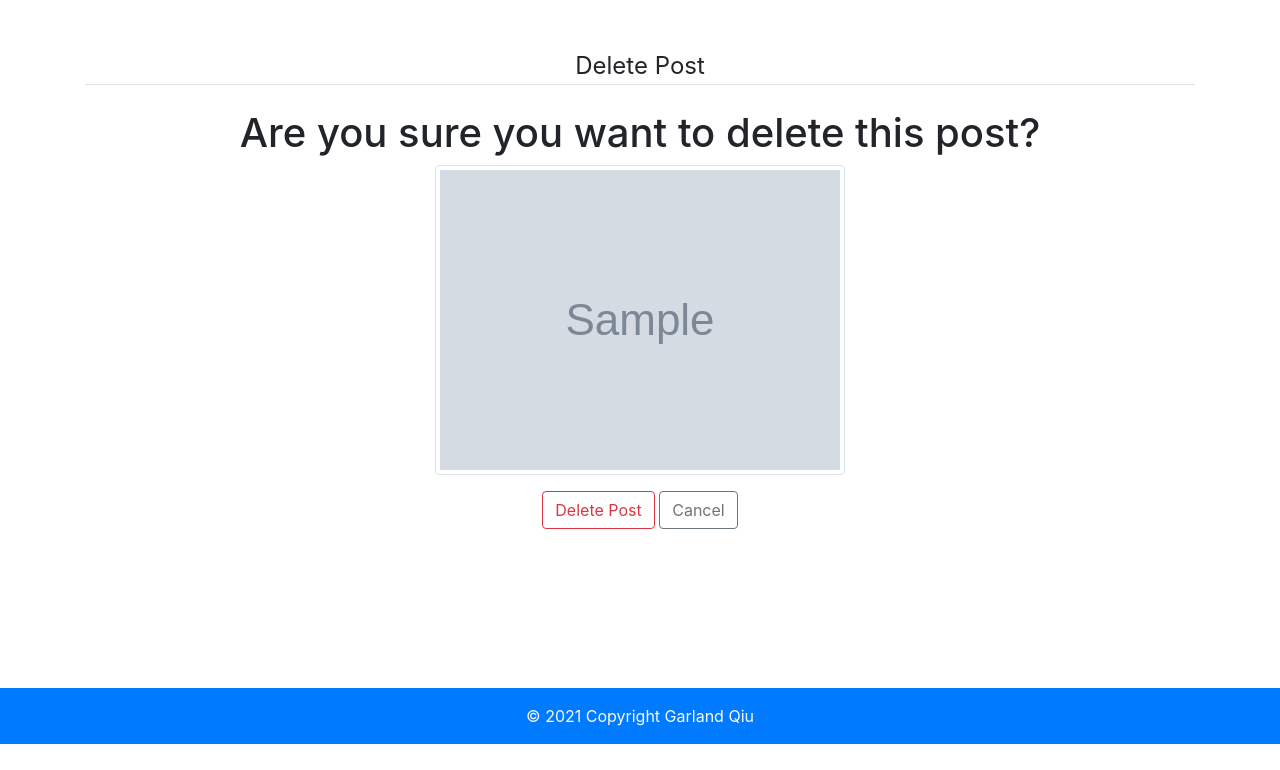
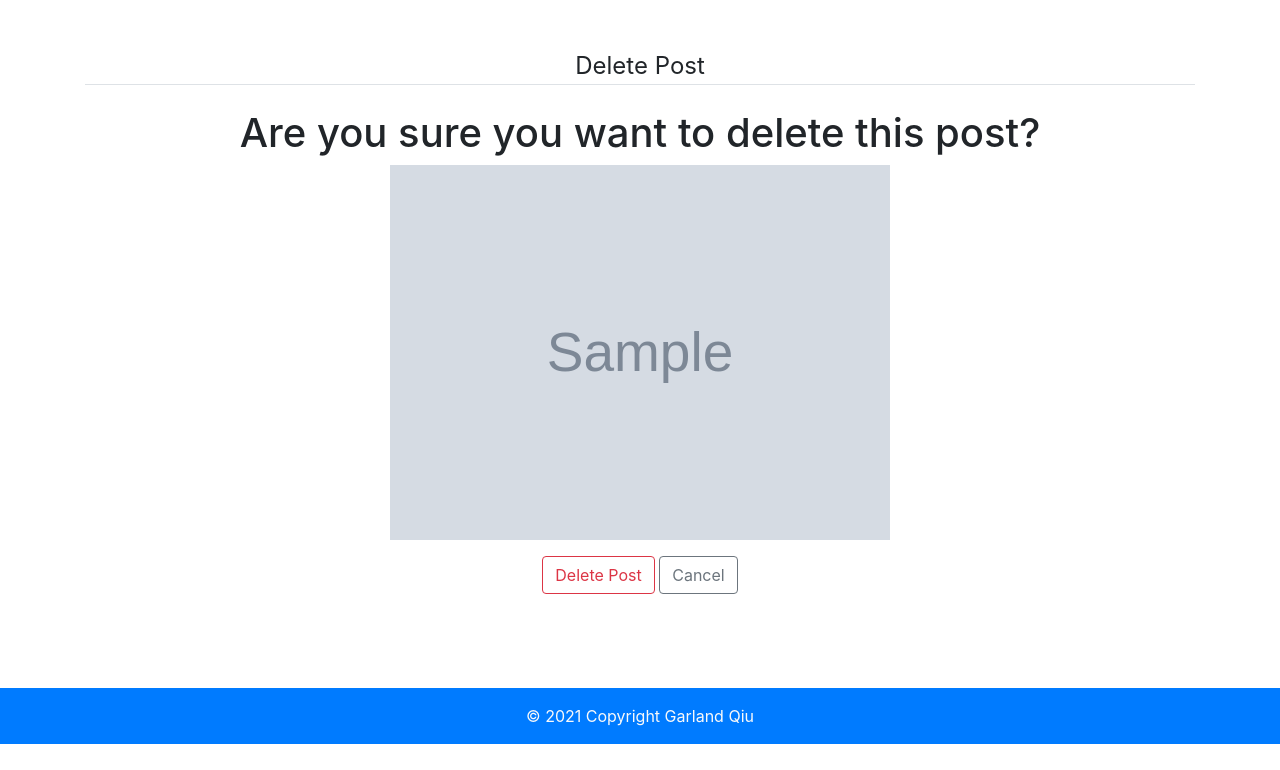
Before and after one commit to GarlandQ/project-1-photoshare-GarlandQ, a Django app: page /post/1/delete/ in a window 1280 px wide. Shown: the part 56-826 px from the top of the page. Before the commit the page ends 800 px from the top, so only its background shows below. Run offline with Django 3.2, Linux system fonts and the light colour scheme; a user stored in the database is signed in; tables that the repository leaves empty hold one stand-in row (values such as "Sample post"); grey boxes marked "Sample" are stand-in pictures; some libraries are stand-ins or nearby versions.

Commit message:
picture formatting changes

```diff
--- a/feed/templates/feed/post_confirm_delete.html
+++ b/feed/templates/feed/post_confirm_delete.html
@@ -6,7 +6,12 @@
         <fieldset class="form-group">
             <legend class="border-bottom mb-4">Delete Post</legend>
             <h1>Are you sure you want to delete this post?</h1>
-            <img class="img-thumbnail" alt="user-post-pic" src="{{ post.image.url }}" />
+            <div class="photo-card">
+                <a href=" {% url 'post-detail' post.id %}">
+                    <img alt="photo" src="{{ post.image.url }}"
+                        style="width:100%; max-width:500px; height: 100%; max-height:500px">
+                </a>
+            </div>
         </fieldset>
         <div class="form-group">
             <button class="btn btn-outline-danger" type="submit">Delete Post</button>
```
